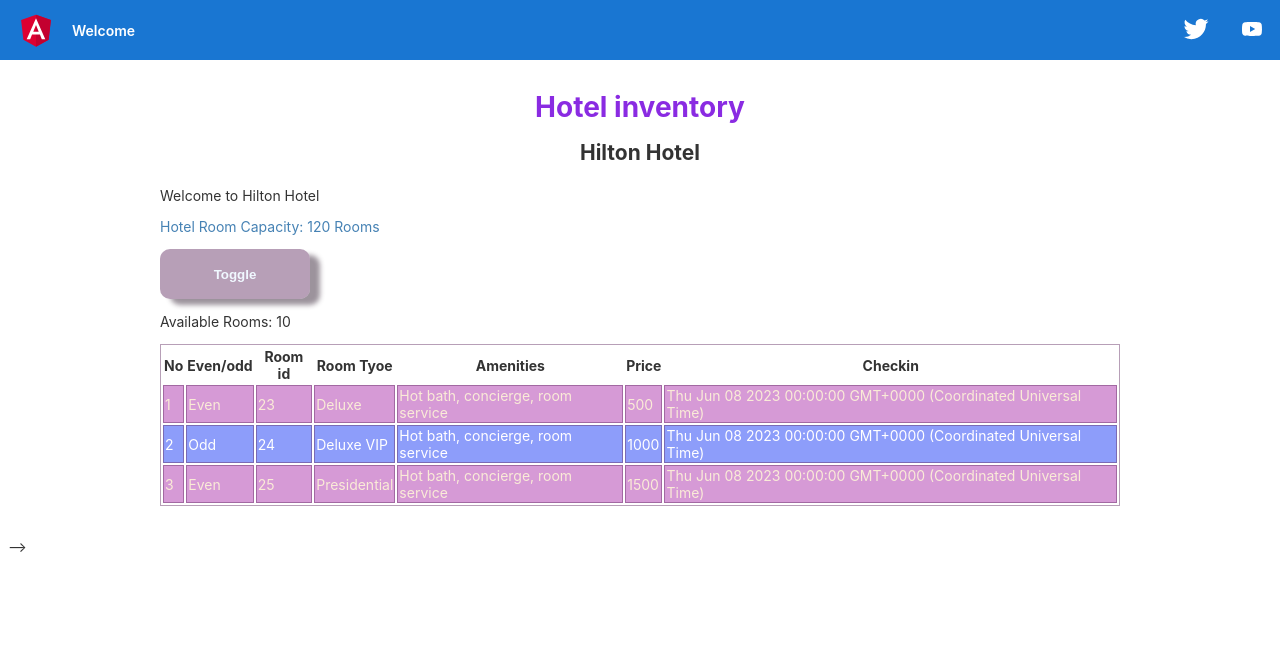
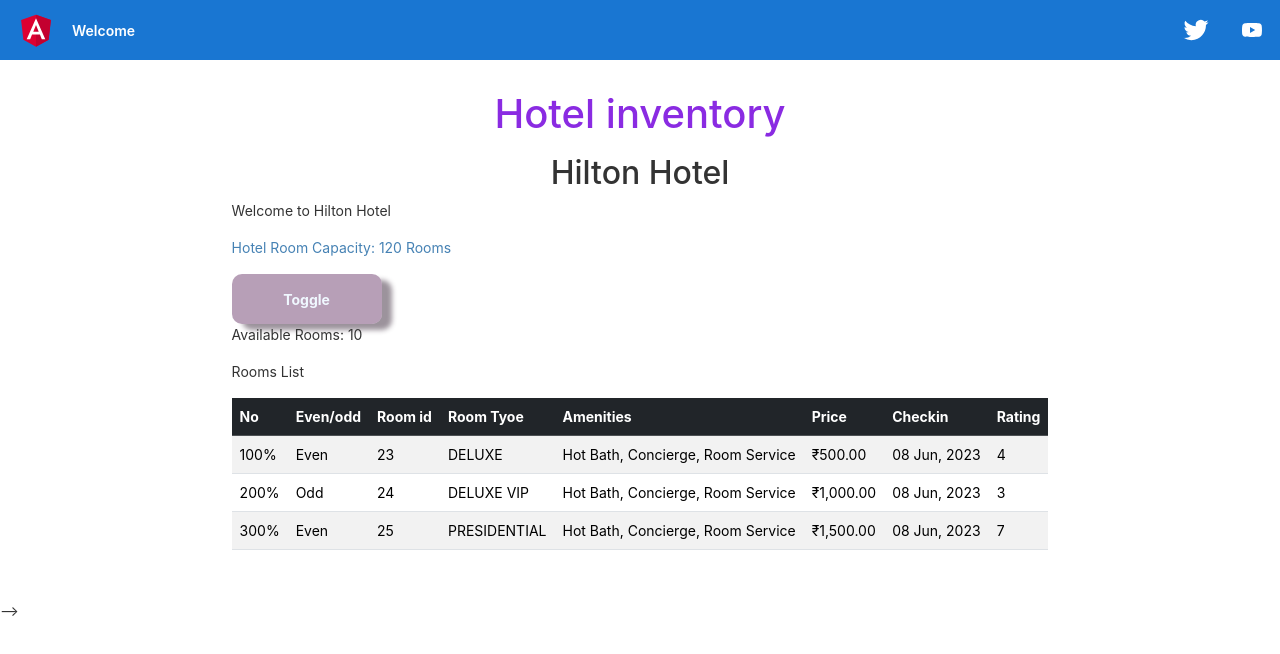
Before and after one commit to joe9126/hotelinventoryapp, an Angular app: page / in a window 1280 px wide. Shown: the top 654 px of the page. Built offline with nearby package versions, Linux system fonts and the light colour scheme.

Commit message:
life cycle hooks implementation.

```diff
--- a/angular.json
+++ b/angular.json
@@ -87,7 +87,8 @@
               "src/assets"
             ],
             "styles": [
-              "src/styles.css"
+              "src/styles.css",
+              "node_modules/bootstrap/dist/css/bootstrap.min.css"
             ],
             "scripts": []
           }
--- a/package.json
+++ b/package.json
@@ -18,6 +18,9 @@
     "@angular/platform-browser": "^16.0.0",
     "@angular/platform-browser-dynamic": "^16.0.0",
     "@angular/router": "^16.0.0",
+    "bootstrap": "^5.3.0",
+    "jquery": "^3.7.0",
+    "ngx-bootstrap": "^6.2.0",
     "rxjs": "~7.8.0",
     "tslib": "^2.3.0",
     "zone.js": "~0.13.0"
--- a/src/app/app.module.ts
+++ b/src/app/app.module.ts
@@ -3,11 +3,13 @@
 
 import { AppComponent } from './app.component';
 import { RoomsComponent } from './rooms/rooms.component';
+import { RoomsListComponent } from './rooms/rooms-list/rooms-list.component';
 
 @NgModule({
   declarations: [
     AppComponent,
-    RoomsComponent
+    RoomsComponent,
+    RoomsListComponent
   ],
   imports: [
     BrowserModule
--- /dev/null
+++ b/src/app/rooms/rooms-list/rooms-list.component.html
@@ -0,0 +1,29 @@
+
+<p>Rooms List</p>
+
+   <table class="table table-hover table-striped">
+    <thead class="table-dark">
+     <tr>
+        <th>No</th>
+        <th>Even/odd</th>
+        <th>Room id</th>
+        <th>Room Tyoe</th>
+        <th>Amenities</th>
+        <th>Price</th>
+        <th>Checkin</th>
+        <th>Rating</th>
+     </tr>
+    </thead>
+    <tbody>
+        <tr [ngClass]="e? 'even' : 'odd'" *ngFor="let room of rooms | slice : 0:3 ; let i = index; let e = even; let o=odd;">
+            <td>{{i+1 | percent}}</td>
+            <td>{{e? "Even" : "Odd"}}</td>
+            <td>{{room.roomid}}</td>
+            <td>{{room.roomType | uppercase}}</td>
+            <td>{{room.amenities | titlecase}}</td>
+            <td>{{room.price | currency : 'INR'}}</td>
+            <td>{{room.checkindate | date : "dd MMM, yyyy"}}</td>
+            <td>{{room.rating | number : '1.0-0'}}</td>
+        </tr>
+    </tbody>
+   </table>
--- /dev/null
+++ b/src/app/rooms/rooms-list/rooms-list.component.ts
@@ -0,0 +1,15 @@
+import { Component, OnInit, Input } from '@angular/core';
+import { RoomsList} from '../rooms';
+
+@Component({
+  selector: 'app-rooms-list',
+  templateUrl: './rooms-list.component.html',
+  styleUrls: ['./rooms-list.component.css']
+})
+export class RoomsListComponent implements OnInit {
+
+  @Input() rooms : RoomsList[] = [];
+  constructor(){}
+
+  ngOnInit(): void { }
+}
--- a/src/app/rooms/rooms.component.html
+++ b/src/app/rooms/rooms.component.html
@@ -11,26 +11,5 @@
 <p>Available Rooms: {{ rooms.availableRooms ?? 'No Vacant Rooms'}} </p>
 
 <div *ngIf="rooms.availableRooms > 0">
-   <table >
-    <thead>
-        <th>No</th>
-        <th>Even/odd</th>
-        <th>Room id</th>
-        <th>Room Tyoe</th>
-        <th>Amenities</th>
-        <th>Price</th>
-        <th>Checkin</th>
-    </thead>
-    <tbody>
-        <tr [ngClass]="e? 'even' : 'odd'" *ngFor="let room of roomsList ; let i = index; let e = even; let o=odd;">
-            <td>{{i+1}}</td>
-            <td>{{e? "Even" : "Odd"}}</td>
-            <td>{{room.roomid}}</td>
-            <td>{{room.roomType}}</td>
-            <td>{{room.amenities}}</td>
-            <td>{{room.price}}</td>
-            <td>{{room.checkindate}}</td>
-        </tr>
-    </tbody>
-   </table>
+   <app-rooms-list [rooms] ="roomsList"></app-rooms-list>
 </div>
--- a/src/app/rooms/rooms.component.ts
+++ b/src/app/rooms/rooms.component.ts
@@ -21,32 +21,7 @@
     bookedRooms:5
   }
 
-  roomsList : RoomsList[] = [
-    {
-      roomid:23,
-      roomType:" Deluxe",
-      amenities: " Hot bath, concierge, room service",
-      checkindate: new Date("2023-06-08"),
-      checkoutdate: new Date("2023-06-12"),
-      price: 500
-    },
-    {
-      roomid:24,
-      roomType:" Deluxe VIP",
-      amenities: " Hot bath, concierge, room service",
-      checkindate: new Date("2023-06-08"),
-      checkoutdate: new Date("2023-06-12"),
-      price: 1000
-    },
-    {
-      roomid:25,
-      roomType:" Presidential",
-      amenities: " Hot bath, concierge, room service",
-      checkindate: new Date("2023-06-08"),
-      checkoutdate: new Date("2023-06-12"),
-      price: 1500
-    }
-  ]
+  roomsList : RoomsList[] = [ ];
 
 
   app = new AppComponent();
@@ -55,7 +30,37 @@
 
   constructor(){}
 
-  ngOnInit(): void{}
+  ngOnInit(): void{
+   this.roomsList = [
+    {
+      roomid:23,
+      roomType:" Deluxe",
+      amenities: " Hot bath, concierge, room service",
+      checkindate: new Date("2023-06-08"),
+      checkoutdate: new Date("2023-06-12"),
+      price: 500,
+      rating: 4.3
+    },
+    {
+      roomid:24,
+      roomType:" Deluxe VIP",
+      amenities: " Hot bath, concierge, room service",
+      checkindate: new Date("2023-06-08"),
+      checkoutdate: new Date("2023-06-12"),
+      price: 1000,
+      rating: 3.2
+    },
+    {
+      roomid:25,
+      roomType:" Presidential",
+      amenities: " Hot bath, concierge, room service",
+      checkindate: new Date("2023-06-08"),
+      checkoutdate: new Date("2023-06-12"),
+      price: 1500,
+      rating:6.5
+    }
+   ];
+  }
 
   toggle(){
     this.hideRooms = !this.hideRooms;
--- a/src/app/rooms/rooms.ts
+++ b/src/app/rooms/rooms.ts
@@ -12,4 +12,5 @@
     amenities: string;
     checkindate:Date;
     checkoutdate: Date;
+    rating: number;
 }
--- a/src/styles.css
+++ b/src/styles.css
@@ -1 +1,3 @@
 /* You can add global styles to this file, and also import other style files */
+
+ @import '~bootstrap/dist/css/bootstrap.min.css';
```
Also changed, not shown: src/app/rooms/rooms-list/rooms-list.component.css (added), 2 other files (tests, documents, lock files or other folders).
